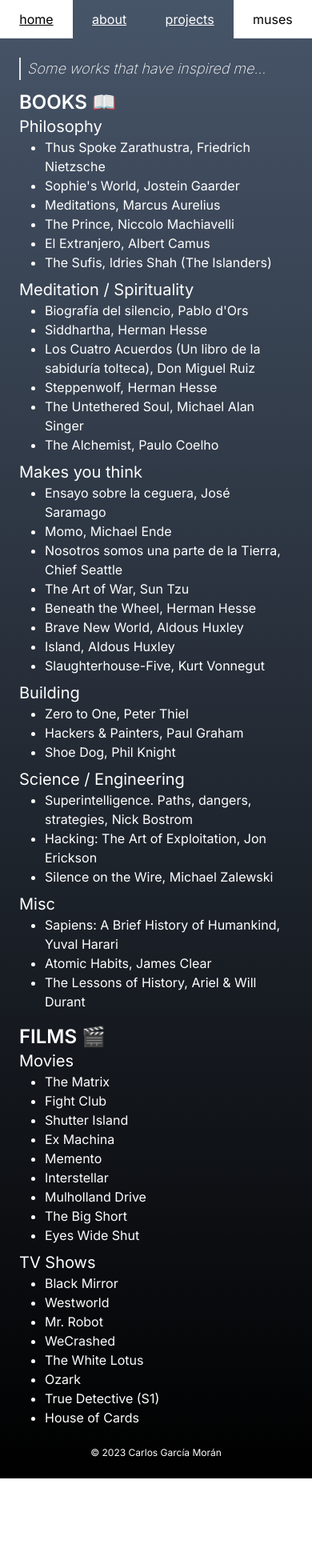
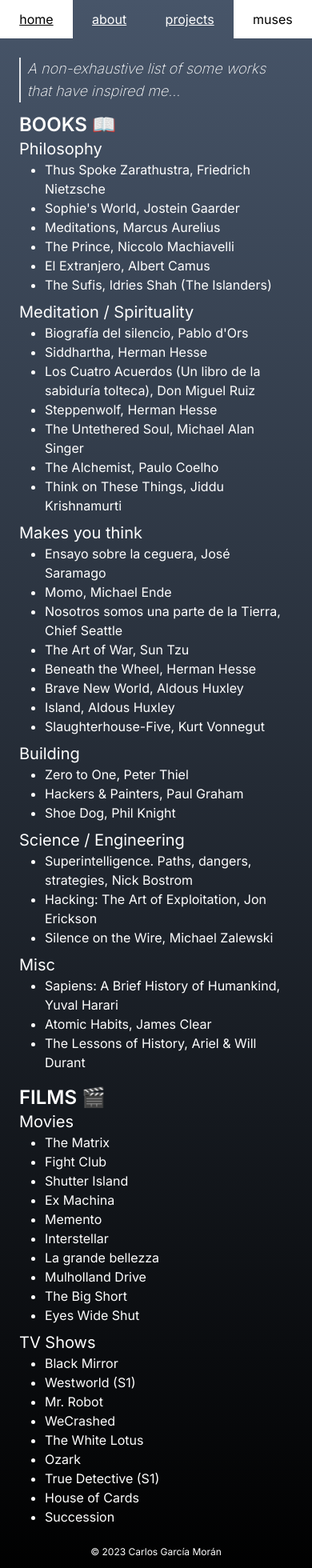
Before and after one commit to carlos-garciamoran/cgmor.com, a Next.js app: page /muses in a window 390 px wide. Shown: the top 1960 px of the page at 80% size. Before the commit the page ends 1848 px from the top, so only its background shows below. Built offline with nearby package versions, Linux system fonts and the light colour scheme.

Commit message:
📖 expand muses + 🔬 tune `gap-y`

```diff
--- a/app/layout.tsx
+++ b/app/layout.tsx
@@ -9,7 +9,7 @@
 export const metadata: Metadata = {
   title: {
     absolute: 'Carlos García Morán',
-    template: '%s | Carlos García Morán',
+    template: '%s - Carlos García Morán',
   },
   description: 'Personal website | Software | Design',
   themeColor: '#475569', // Slate 600
--- a/app/muses/page.tsx
+++ b/app/muses/page.tsx
@@ -1,19 +1,18 @@
 import { Metadata } from 'next';
 
 export const metadata: Metadata = {
-  title: 'Inspiration - Carlos García Morán',
+  title: 'Inspiration',
   description: 'Books | Movies',
 };
 
 const titleClasses = 'font-semibold text-2xl xl:text-3xl uppercase';
 
-// TODO: add countries visited?
 // TODO: set up markdown/MDX
 export default function Page() {
   return (
     <div>
-      <h2 className="font-extralight border-l-2 pl-2 italic mb-3 text-lg sm:text-2xl">
-        Some works that have inspired me...
+      <h2 className="border-l-2 pl-2 font-extralight italic mb-3 lg:mb-5 text-lg sm:text-2xl">
+        A non-exhaustive list of some works that have inspired me...
       </h2>
       <div className="grid grid-cols-1 lg:grid-cols-2 space-y-4 lg:space-x-8 lg:space-y-0">
         <div>
@@ -42,6 +41,7 @@
                 <li>Steppenwolf, Herman Hesse</li>
                 <li>The Untethered Soul, Michael Alan Singer</li>
                 <li>The Alchemist, Paulo Coelho</li>
+                <li>Think on These Things, Jiddu Krishnamurti</li>
               </ul>
             </div>
             <div>
@@ -97,6 +97,7 @@
                 <li>Ex Machina</li>
                 <li>Memento</li>
                 <li>Interstellar</li>
+                <li>La grande bellezza</li>
                 <li>Mulholland Drive</li>
                 <li>The Big Short</li>
                 <li>Eyes Wide Shut</li>
@@ -106,13 +107,14 @@
               <h3>TV Shows</h3>
               <ul className="list-disc ml-8">
                 <li>Black Mirror</li>
-                <li>Westworld</li>
+                <li>Westworld (S1)</li>
                 <li>Mr. Robot</li>
                 <li>WeCrashed</li>
                 <li>The White Lotus</li>
                 <li>Ozark</li>
                 <li>True Detective (S1)</li>
                 <li>House of Cards</li>
+                <li>Succession</li>
               </ul>
             </div>
           </div>
--- a/app/projects/page.tsx
+++ b/app/projects/page.tsx
@@ -67,7 +67,7 @@
 // NOTE: it'd be cool if the cards `were draggable and could be rearranged` (thx Copilot)
 export default function Page() {
   return (
-    <div className="grid lg:grid-cols-2 lg:gap-x-6 xl:gap-x-28 gap-y-5 sm:gap-y-6 xl:gap-y-10 lg:mt-8">
+    <div className="grid lg:grid-cols-2 lg:gap-x-6 xl:gap-x-28 gap-y-3 sm:gap-y-6 md:gap-y-8 xl:gap-y-10 lg:mt-8">
       {projects.map(project => (
         <a
           key={project.name}
```
